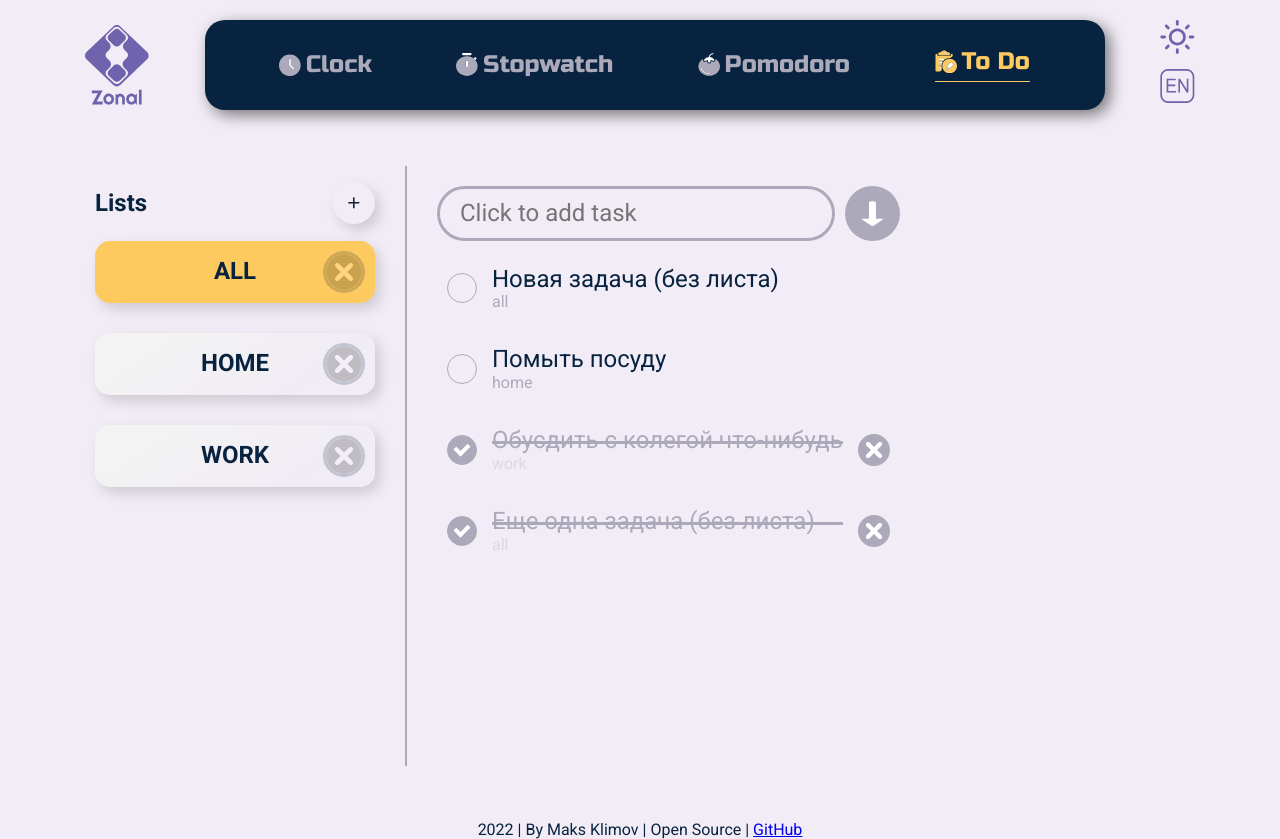
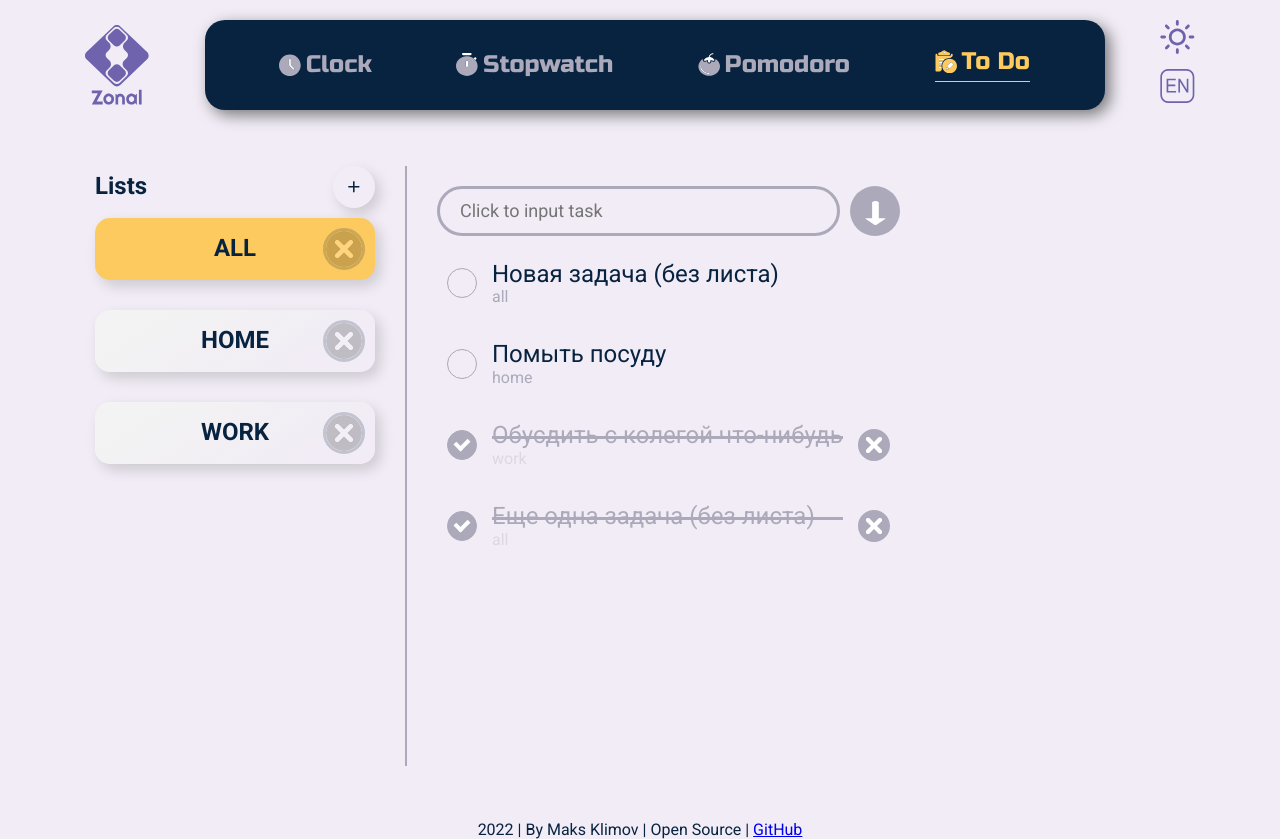
Before and after one commit to MaksEpifanov/zonal, a React (Create React App) app: page /todo in a window 1280 px wide. Built offline with nearby package versions, Linux system fonts and the light colour scheme.

Commit message:
+ TextInput common component, + logic for add list (todo)

```diff
--- a/src/pages/todo/components/AddTodo/AddTodo.module.scss
+++ b/src/common/components/UI/TextInput/TextInput.module.scss
@@ -1,10 +1,10 @@
-.AddTodo {
+.TextInput {
   display: flex;
   justify-content: space-between;
 
-  input {
+  &__input {
     width: 100%;
-    height: 55px;
+    height: 50px;
     margin-right: 10px;
     padding-left: 20px;
 
@@ -13,7 +13,8 @@
 
     background-color: transparent;
     color: var(--foreground-color);
-    font-size: var(--base-text-size);
+
+    font-size: 18px;
 
     &:focus {
       outline: none;
@@ -21,10 +22,12 @@
     }
   }
 
-  .arrow {
-    width: 55px;
-    height: 55px;
+  &__submit {
+    width: 50px;
+    height: 50px;
     flex-shrink: 0;
+
+    border: none;
 
     padding: 15px;
 
--- /dev/null
+++ b/src/common/components/UI/TextInput/index.jsx
@@ -0,0 +1,64 @@
+import { useState } from 'react';
+
+import PropTypes from 'prop-types';
+import classNamesBind from 'classnames/bind';
+
+import { ReactComponent as AddSVG } from 'assets/icons/add.svg';
+
+import styles from './TextInput.module.scss';
+
+const cx = classNamesBind.bind(styles);
+
+const TextInput = ({
+  className, placeholder, submitButton, onSubmit, onEmptySubmit,
+}) => {
+  const classNames = cx({
+    TextInput,
+    [className]: !!className,
+  });
+
+  const [inputText, setInputText] = useState('');
+
+  const handleSumbit = () => {
+    if (inputText) {
+      onSubmit(inputText);
+      setInputText('');
+    } else {
+      onEmptySubmit();
+    }
+  };
+
+  return (
+    <div className={classNames}>
+      <input
+        className={styles.TextInput__input}
+        type="text"
+        placeholder={placeholder}
+        value={inputText}
+        onChange={(e) => setInputText(e.target.value)}
+        onKeyDown={(e) => e.code === 'Enter' && handleSumbit()}
+      />
+      <button type="button" className={styles.TextInput__submit} onClick={handleSumbit}>
+        {submitButton}
+      </button>
+    </div>
+  );
+};
+
+export default TextInput;
+
+TextInput.propTypes = {
+  className: PropTypes.string,
+  placeholder: PropTypes.string,
+  onSubmit: PropTypes.func,
+  onEmptySubmit: PropTypes.func,
+  submitButton: PropTypes.element,
+};
+
+TextInput.defaultProps = {
+  className: '',
+  placeholder: '',
+  onSubmit: () => {},
+  onEmptySubmit: () => {},
+  submitButton: <AddSVG />,
+};
--- a/src/pages/todo/components/AddTodo/index.jsx
+++ /dev/null
@@ -1,51 +0,0 @@
-import { useState } from 'react';
-import PropTypes from 'prop-types';
-
-import { ReactComponent as ArrowSVG } from 'assets/icons/arrow.svg';
-
-import useTodos from 'pages/todo/hooks/useTodos';
-import useActiveLists from 'pages/todo/hooks/useActiveList';
-
-import styles from './AddTodo.module.scss';
-
-const AddTodo = ({ className }) => {
-  const classNames = `${styles.AddTodo} ${className}`;
-
-  const [inputText, setInputText] = useState('');
-  const [todos, addTodo] = useTodos();
-  const [activeList] = useActiveLists();
-
-  const maxId = todos.reduce((acc, curr) => (acc > curr.id ? acc : curr.id), 0);
-  const newTodo = {
-    id: maxId + 1, idList: activeList, task: inputText, isCompleted: false,
-  };
-
-  const onAdd = () => {
-    addTodo(newTodo);
-    setInputText('');
-  };
-
-  return (
-    <div className={classNames}>
-      <input
-        className={styles.input}
-        type="text"
-        placeholder="Click to add task"
-        value={inputText}
-        onChange={(e) => setInputText(e.target.value)}
-        onKeyDown={(e) => e.code === 'Enter' && onAdd()}
-      />
-      <ArrowSVG className={styles.arrow} type="button" onClick={onAdd} />
-    </div>
-  );
-};
-
-export default AddTodo;
-
-AddTodo.propTypes = {
-  className: PropTypes.string,
-};
-
-AddTodo.defaultProps = {
-  className: '',
-};
--- /dev/null
+++ b/src/pages/todo/components/Lists/AddListField.jsx
@@ -0,0 +1,62 @@
+import { useState } from 'react';
+import PropTypes from 'prop-types';
+
+import { ReactComponent as AddSVG } from 'assets/icons/add.svg';
+import TextInput from 'common/components/UI/TextInput';
+
+import useLists from 'pages/todo/hooks/useLists';
+
+import styles from './Lists.module.scss';
+
+const AddListField = ({ className }) => {
+  const [hiddenInput, setHiddeninput] = useState(true);
+  const [lists, addList] = useLists();
+
+  const onSubmit = (inputText) => {
+    const maxId = lists.reduce((acc, curr) => (acc > curr.id ? acc : curr.id), 0);
+    const newList = {
+      id: maxId + 1, name: inputText,
+    };
+
+    addList(newList);
+    setHiddeninput((prevState) => !prevState);
+  };
+
+  const labelInput = () => {
+    if (hiddenInput) {
+      return (
+        <>
+          <h3 className={styles.header__title}>Lists</h3>
+          <AddSVG
+            className={styles.header__addBtn}
+            onClick={() => setHiddeninput((prevState) => !prevState)}
+          />
+        </>
+      );
+    }
+    return (
+      <TextInput
+        className={styles.header}
+        submitButton={<AddSVG />}
+        onSubmit={onSubmit}
+        placeholder="Click to input new list"
+      />
+    );
+  };
+
+  return (
+    <div className={className}>
+      {labelInput()}
+    </div>
+  );
+};
+
+export default AddListField;
+
+AddListField.propTypes = {
+  className: PropTypes.string,
+};
+
+AddListField.defaultProps = {
+  className: '',
+};
--- a/src/pages/todo/components/Lists/Lists.module.scss
+++ b/src/pages/todo/components/Lists/Lists.module.scss
@@ -1,13 +1,16 @@
 .Lists {
   .header {
-
     display: flex;
     justify-content: space-between;
     align-items: center;
+    max-width: 300px;
+
+    margin-bottom: 10px;
 
 
     &__title {
       font-size: var(--text-base-size);
+      margin: 0;
     }
 
     &__addBtn {
--- a/src/pages/todo/components/Lists/index.jsx
+++ b/src/pages/todo/components/Lists/index.jsx
@@ -1,9 +1,10 @@
 import PropTypes from 'prop-types';
-import { ReactComponent as AddSVG } from 'assets/icons/add.svg';
-import Button from 'common/components/UI/Button';
 
 import useLists from 'pages/todo/hooks/useLists';
 import useActiveLists from 'pages/todo/hooks/useActiveList';
+
+import Button from 'common/components/UI/Button';
+import AddNewList from './AddListField';
 
 import styles from './Lists.module.scss';
 
@@ -27,10 +28,7 @@ const Lists = ({ className }) => {
 
   return (
     <div className={classNames}>
-      <div className={styles.header}>
-        <h3 className={styles.header__title}>Lists</h3>
-        <AddSVG className={styles.header__addBtn} />
-      </div>
+      <AddNewList className={styles.header} />
       <div className={styles.lists}>
         {labelList}
       </div>
--- /dev/null
+++ b/src/pages/todo/components/Todos/AddTodoField.jsx
@@ -0,0 +1,44 @@
+import PropTypes from 'prop-types';
+
+import { ReactComponent as ArrowSVG } from 'assets/icons/arrow.svg';
+import TextInput from 'common/components/UI/TextInput';
+
+import useTodos from 'pages/todo/hooks/useTodos';
+import useActiveLists from 'pages/todo/hooks/useActiveList';
+
+import styles from './Todos.module.scss';
+
+const AddTodoField = ({ className }) => {
+  const classNames = `${styles.AddTodo} ${className}`;
+
+  const [todos, addTodo] = useTodos();
+  const [activeList] = useActiveLists();
+
+  const onSubmit = (textValue) => {
+    const maxId = todos.reduce((acc, curr) => (acc > curr.id ? acc : curr.id), 0);
+    const newTodo = {
+      id: maxId + 1, idList: activeList, task: textValue, isCompleted: false,
+    };
+
+    addTodo(newTodo);
+  };
+
+  return (
+    <TextInput
+      className={classNames}
+      submitButton={<ArrowSVG />}
+      onSubmit={onSubmit}
+      placeholder="Click to input task"
+    />
+  );
+};
+
+export default AddTodoField;
+
+AddTodoField.propTypes = {
+  className: PropTypes.string,
+};
+
+AddTodoField.defaultProps = {
+  className: '',
+};
--- a/src/pages/todo/components/Todos/index.jsx
+++ b/src/pages/todo/components/Todos/index.jsx
@@ -4,7 +4,7 @@ import useTodos from 'pages/todo/hooks/useTodos';
 import useLists from 'pages/todo/hooks/useLists';
 
 import TodoItem from '../TodoItem';
-import AddTodo from '../AddTodo';
+import AddTodoField from './AddTodoField';
 
 import styles from './Todos.module.scss';
 
@@ -28,7 +28,7 @@ const Todos = ({ className }) => {
 
   return (
     <div className={classNames}>
-      <AddTodo className={styles.Todos_newTodoFild} />
+      <AddTodoField className={styles.Todos_newTodoFild} />
       {labelTodos}
     </div>
   );
```
